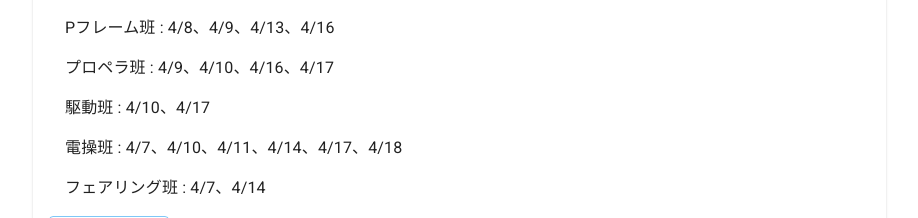
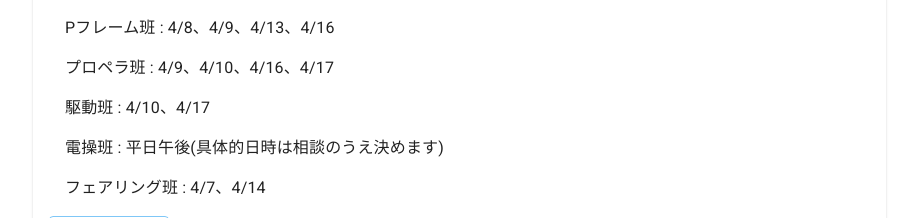
Before and after one commit to TitechMeister/welcome, a React (Vite) app: page /welcome/event in a window 1280 px wide. Shown: the part 1220-1438 px from the top of the page, without its empty margins (15-933 px from the left). Built offline with nearby package versions, Linux system fonts and the light colour scheme.

Commit message:
電操の作業体験の日程について

```diff
--- a/src/pages/Event/Tour/Tour.tsx
+++ b/src/pages/Event/Tour/Tour.tsx
@@ -20,7 +20,7 @@ export default function Tour() {
                         <ListItem>Pフレーム班 : 4/8、4/9、4/13、4/16</ListItem>
                         <ListItem>プロペラ班 : 4/9、4/10、4/16、4/17</ListItem>
                         <ListItem>駆動班 : 4/10、4/17</ListItem>
-                        <ListItem>電操班 : 4/7、4/10、4/11、4/14、4/17、4/18</ListItem>
+                        <ListItem>電操班 : 平日午後(具体的日時は相談のうえ決めます)</ListItem>
                         <ListItem>フェアリング班 : 4/7、4/14</ListItem>
                     </List>
                     <Button variant="outlined" color="primary" href="https://docs.google.com/forms/d/e/1FAIpQLSd93cDtUd5lHvC5iaYGXaGag2spyG6BOaS7FxnMroljVNN2jA/viewform" target="_blank" sx={{ padding: 2, alignSelf: "center" }}>参加申し込み</Button>
```
